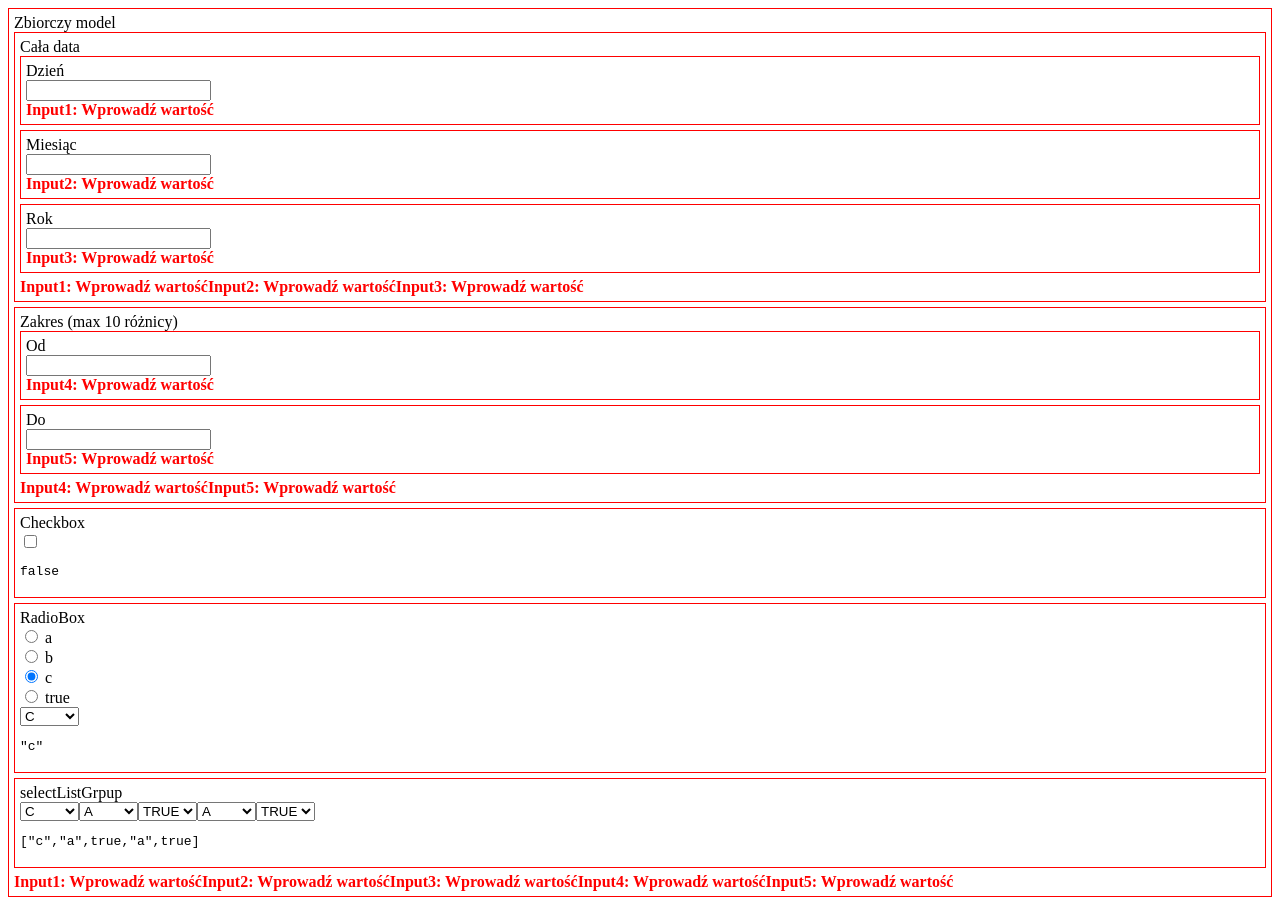
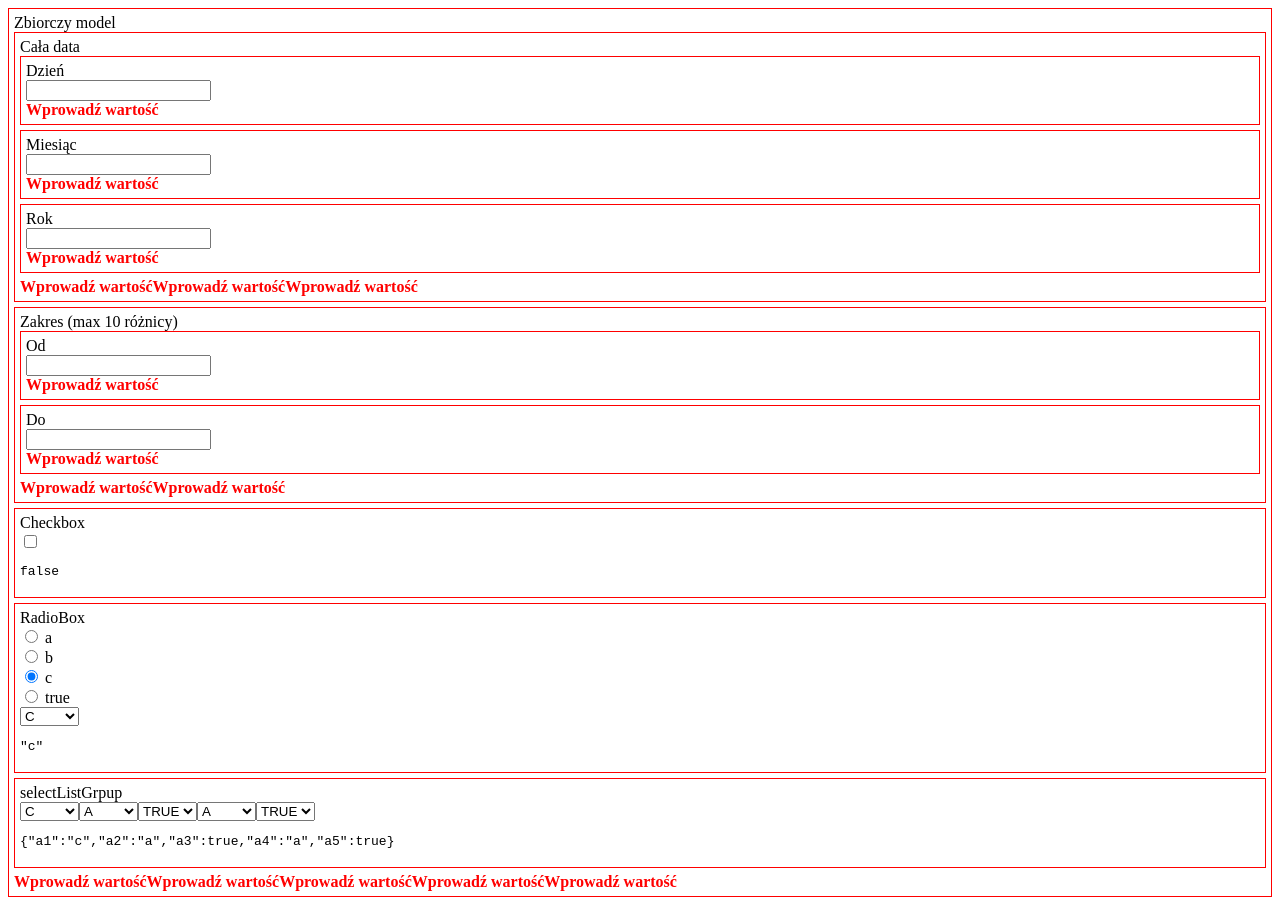
Before and after one commit to szagi3891/mobx-forms, a React (Vite) app: page / in a window 1280 px wide. Shown: the top 902 px of the page. Built offline with nearby package versions, Linux system fonts and the light colour scheme; a web font is replaced by a local one.

Commit message:
Usunięcie grupowania

```diff
--- a/src/App/App.tsx
+++ b/src/App/App.tsx
@@ -39,37 +39,37 @@ const acceptRange = (maxDelta: number) => (value: FromToType): Result<FromToType
 }
 
 const field1 = FormInputState.create('')
-    .map(validateNotEmpty('Input1: Wprowadź wartość'))
-    .map(convertToNumber('Input1: Wprowadź poprawną liczbę'))
+    .map(validateNotEmpty('Wprowadź wartość'))
+    .map(convertToNumber('Wprowadź poprawną liczbę'))
     .map(validateDay);
 
 const field2 = FormInputState.create('')
-    .map(validateNotEmpty('Input2: Wprowadź wartość'))
-    .map(convertToNumber('Input2: Wprowadź poprawną liczbę'))
+    .map(validateNotEmpty('Wprowadź wartość'))
+    .map(convertToNumber('Wprowadź poprawną liczbę'))
     .map(validateMonth);
 
 const field3 = FormInputState.create('')
-    .map(validateNotEmpty('Input3: Wprowadź wartość'))
-    .map(convertToNumber('Input3: Wprowadź poprawną liczbę'))
+    .map(validateNotEmpty('Wprowadź wartość'))
+    .map(convertToNumber('Wprowadź poprawną liczbę'))
     .map(validateYear);
 
 const date1 = FormModel.group({
-    day: field1,
-    month: field2,
-    year: field3
+    day: field1,                                    //(message) => `Input1: ${message}`  TODO
+    month: field2,                                  //(message) => `Input2: ${message}`  TODO
+    year: field3                                    //(message) => `Input3: ${message}`  TODO
 });
 
 const field4 = FormInputState.create('')
-    .map(validateNotEmpty('Input4: Wprowadź wartość'))
-    .map(convertToNumber('Input4: Wprowadź poprawną liczbę'));
+    .map(validateNotEmpty('Wprowadź wartość'))
+    .map(convertToNumber('Wprowadź poprawną liczbę'));
 
 const field5 = FormInputState.create('')
-    .map(validateNotEmpty('Input5: Wprowadź wartość'))
-    .map(convertToNumber('Input5: Wprowadź poprawną liczbę'));
+    .map(validateNotEmpty('Wprowadź wartość'))
+    .map(convertToNumber('Wprowadź poprawną liczbę'));
 
 const range = FormModel.group({
-        from: field4,
-        to: field5
+        from: field4,                               //(message) => `Input4: ${message}`  TODO
+        to: field5                                  //(message) => `Input5: ${message}`  TODO
     })
     .map(acceptRange(10))
     .map((value): Result<string> => ({
@@ -84,21 +84,31 @@ const select = FormInputState.create<SelectType>('c');
 
 const flag = FormInputState.create<boolean>(false);
 
+const selectList = {
+    'a1': FormInputState.create<SelectType>('c'),
+    'a2': FormInputState.create<SelectType>('a'),
+    'a3': FormInputState.create<SelectType>(true),
+    'a4': FormInputState.create<SelectType>('a'),
+    'a5': FormInputState.create<SelectType>(true)
+};
 
-const selectList = [
-    FormInputState.create<SelectType>('c'),
-    FormInputState.create<SelectType>('a'),
-    FormInputState.create<SelectType>(true),
-    FormInputState.create<SelectType>('a'),
-    FormInputState.create<SelectType>(true)
-];
+const selectListGroup = FormModel.group(selectList).map((value) => {
+    let count = 0;
 
-const selectListGroup = FormModel.groupArray(selectList).map((value) => {
-    let count = 0;
-    for (const item of value) {
-        if (item === true) {
-            count++;
-        }
+    if (value.a1 === true) {
+        count++;
+    }
+    if (value.a2 === true) {
+        count++;
+    }
+    if (value.a3 === true) {
+        count++;
+    }
+    if (value.a4 === true) {
+        count++;
+    }
+    if (value.a5 === true) {
+        count++;
     }
 
     if (count > 1) {
@@ -145,28 +155,31 @@ export class App extends React.Component {
             <div>
                 <GroupView label="Zbiorczy model" group={formState}>
                     <GroupView label="Cała data" group={date1}>
-                        <GroupView label="Dzień" group={field1}>
-                            <InputView input={field1} />
-                        </GroupView>
-
-                        <GroupView label="Miesiąc" group={field2}>
-                            <InputView input={field2} />
-                        </GroupView>
-
-                        <GroupView label="Rok" group={field3}>
-                            <InputView input={field3} />
-                        </GroupView>
+                        <InputView
+                            label="Dzień"
+                            input={field1}
+                        />
+                        <InputView
+                            label="Miesiąc"
+                            input={field2}
+                        />
+                        <InputView
+                            label="Rok"
+                            input={field3}
+                        />
                     </GroupView>
 
 
                     <GroupView label="Zakres (max 10 różnicy)" group={range}>
-                        <GroupView label="Od" group={field4}>
-                            <InputView input={field4} />
-                        </GroupView>
+                        <InputView
+                            label="Od"
+                            input={field4}
+                        />
 
-                        <GroupView label="Do" group={field5}>
-                            <InputView input={field5} />
-                        </GroupView>
+                        <InputView
+                            label="Do"
+                            input={field5}
+                        />
                     </GroupView>
 
 
@@ -201,9 +214,11 @@ export class App extends React.Component {
                     </GroupView>
 
                     <GroupView label="selectListGrpup" group={selectListGroup}>
-                        { selectList.map((select, index) =>
-                            <SelectView key={index} state={select} options={options} />
-                        )}
+                        <SelectView state={selectList.a1} options={options} />
+                        <SelectView state={selectList.a2} options={options} />
+                        <SelectView state={selectList.a3} options={options} />
+                        <SelectView state={selectList.a4} options={options} />
+                        <SelectView state={selectList.a5} options={options} />
                     </GroupView>
 
                 </GroupView>
--- a/src/App/InputView.tsx
+++ b/src/App/InputView.tsx
@@ -1,21 +1,25 @@
 import * as React from 'react';
 import { FormInputState } from 'src/Form/FormInputState';
 import { observer } from 'mobx-react';
+import { GroupView } from './GroupView';
 
 interface InputViewPropsType {
+    label: string,
     input: FormInputState<string, unknown>,
 }
 
 @observer
 export class InputView extends React.Component<InputViewPropsType> {
     render() {
-        const { input } = this.props;
+        const { label, input } = this.props;
         return (
-            <input
-                value={input.value}
-                onChange={this.onChange}
-                onBlur={this.onBlur}
-            />
+            <GroupView label={label} group={input}>
+                <input
+                    value={input.value}
+                    onChange={this.onChange}
+                    onBlur={this.onBlur}
+                />
+            </GroupView>
         )
     }
 
--- a/src/Form/FormModel.ts
+++ b/src/Form/FormModel.ts
@@ -96,7 +96,6 @@ export class FormModel<V> implements FormModelType<V> {
         if (result.type === 'error') {
             return result.message;
         }
-                                                                            //TODO - obserwowanie errors, ma powodować e z result są wycinane te errory
         return [];
     }
 
@@ -146,27 +145,4 @@ export class FormModel<V> implements FormModelType<V> {
             }
         );
     };
-
-    public static groupArray = <C>(fields: Array<FormModelType<C>>): FormModel<Array<C>> => {
-        return new FormModel(
-            fields,
-            (): Result<Array<C>> => {
-                const modelOut: Array<C> = [];
-
-                for (const item of fields) {
-                    const value = item.result;
-                    if (value.type === 'ok') {
-                        modelOut.push(value.value);
-                    } else {
-                        return getErrors(fields);
-                    }
-                }
-
-                return {
-                    type: 'ok',
-                    value: modelOut
-                };
-            }
-        );
-    };
 }
```
